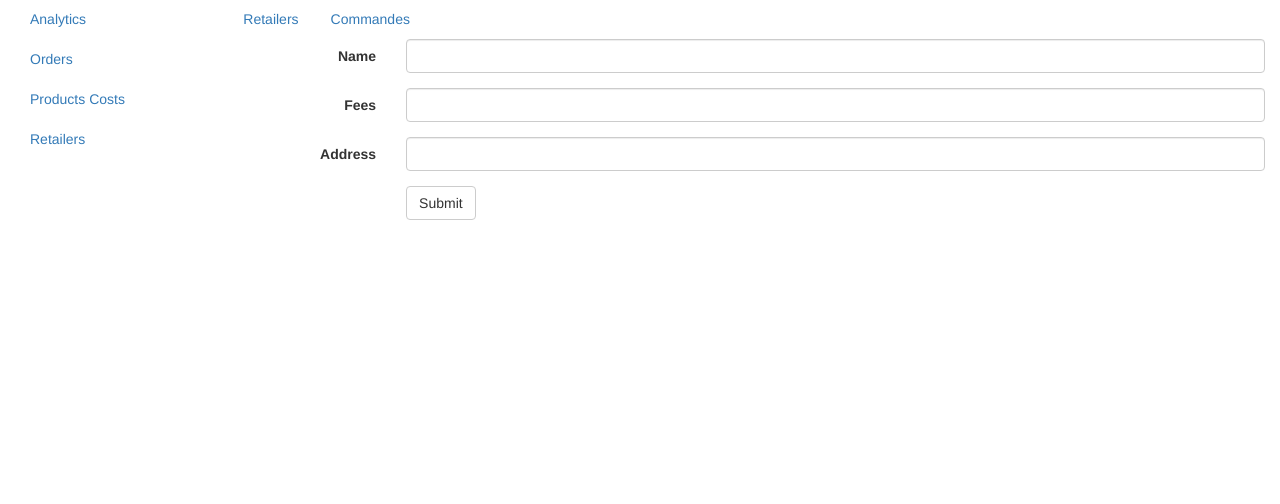
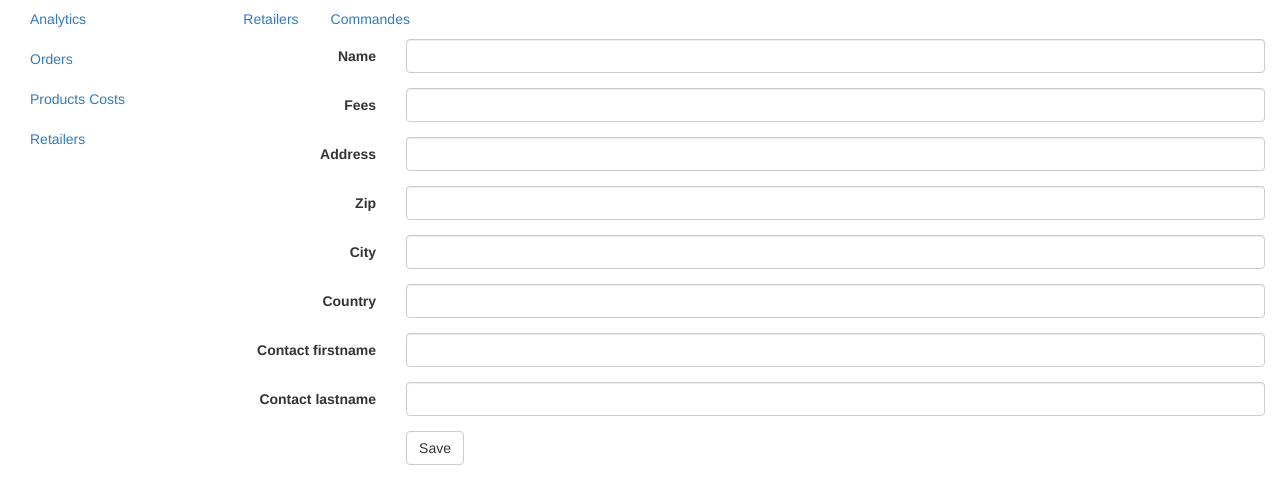
Before and after one commit to TammyAndBenjamin/tabapp, a Flask app: template tabapp/templates/retailers/form.html in a window 1280 px wide. Shown: the part 51-555 px from the top of the page. Run offline with Flask 2, Linux system fonts and the light colour scheme; the template is opened without the code that fills it: values that come from a table or form of the project are taken from there, others are empty; some libraries are stand-ins or nearby versions.

Commit message:
Improve retailer workflow

```diff
--- a/tabapp/forms.py
+++ b/tabapp/forms.py
@@ -6,4 +6,9 @@ from wtforms.validators import DataRequired, NumberRange
 class RetailerForm(Form):
     name = TextField('Name', validators=[DataRequired()])
     fees_proportion = DecimalField('Fees', validators=[DataRequired(), NumberRange(0, 100)])
-    address = TextField('Address', validators=[DataRequired()])
+    address = TextField('Address')
+    zip = TextField('Zip', validators=[DataRequired()])
+    city = TextField('City')
+    country = TextField('Country')
+    contact_firstname = TextField('Contact firstname', validators=[DataRequired()])
+    contact_lastname = TextField('Contact lastname', validators=[DataRequired()])
--- a/tabapp/models.py
+++ b/tabapp/models.py
@@ -39,8 +39,8 @@ class Retailer(db.Model):
     created = db.Column(db.DateTime, nullable=False, default=datetime.now())
     version = db.Column(db.DateTime, nullable=False, default=datetime.now())
     enabled = db.Column(db.Boolean, nullable=False, default=True)
-    name = db.Column(db.String)
-    fees_proportion = db.Column(db.Numeric)
+    name = db.Column(db.String, nullable=False)
+    fees_proportion = db.Column(db.Numeric, nullable=False)
     address = db.Column(db.String)
     zip = db.Column(db.String)
     city = db.Column(db.String)
--- a/tabapp/templates/retailers/form.html
+++ b/tabapp/templates/retailers/form.html
@@ -23,8 +23,38 @@
             </div>
         </div>
         <div class="form-group">
+            <label for="retailer_address" class="control-label col-sm-2">{{ form.zip.label }}</label>
+            <div class="col-sm-10">
+                {{ form.zip(id='retailer_zip', class='form-control')|safe }}
+            </div>
+        </div>
+        <div class="form-group">
+            <label for="retailer_address" class="control-label col-sm-2">{{ form.city.label }}</label>
+            <div class="col-sm-10">
+                {{ form.city(id='retailer_city', class='form-control')|safe }}
+            </div>
+        </div>
+        <div class="form-group">
+            <label for="retailer_address" class="control-label col-sm-2">{{ form.country.label }}</label>
+            <div class="col-sm-10">
+                {{ form.country(id='retailer_country', class='form-control')|safe }}
+            </div>
+        </div>
+        <div class="form-group">
+            <label for="retailer_address" class="control-label col-sm-2">{{ form.contact_firstname.label }}</label>
+            <div class="col-sm-10">
+                {{ form.contact_firstname(id='retailer_contact_firstname', class='form-control')|safe }}
+            </div>
+        </div>
+        <div class="form-group">
+            <label for="retailer_address" class="control-label col-sm-2">{{ form.contact_lastname.label }}</label>
+            <div class="col-sm-10">
+                {{ form.contact_lastname(id='retailer_contact_lastname', class='form-control')|safe }}
+            </div>
+        </div>
+        <div class="form-group">
             <div class="col-sm-offset-2 col-sm-10">
-                <button type="submit" class="btn btn-default">Submit</button>
+                <button type="submit" class="btn btn-default">Save</button>
             </div>
         </div>
     </form>
--- a/tabapp/templates/retailers/index.html
+++ b/tabapp/templates/retailers/index.html
@@ -17,13 +17,13 @@
         <tbody>
             {% for retailer in retailers %}
                 <tr>
-                    <td>{{ retailer.name }}</td>
+                    <td><a href="{{ url_for('retailers_bp.retailer', retailer_id=retailer.id) }}">{{ retailer.name }}</a></td>
                     <td>{{ retailer.address }}</td>
                     <td>{{ retailer.zip }}</td>
                     <td>{{ retailer.city }}</td>
                     <td>{{ '%.0f%%'|format(retailer.fees_proportion * 100) }}</td>
-                    <td>{{ retailer.contact_firstname }} {{ retailer.contact_lastname }}</td>
-                    <td><a href="{{ url_for('retailers_bp.index') }}{{ retailer.id }}" class="glyphicon glyphicon-minus text-danger delete_retailer"></a></td>
+                    <td>{{ retailer.contact_firstname|default('') }} {{ retailer.contact_lastname|default('') }}</td>
+                    <td><a href="{{ url_for('retailers_bp.retailer', retailer_id=retailer.id) }}" class="glyphicon glyphicon-minus text-danger delete_retailer"></a></td>
                 </tr>
             {% endfor %}
         </tbody>
```
